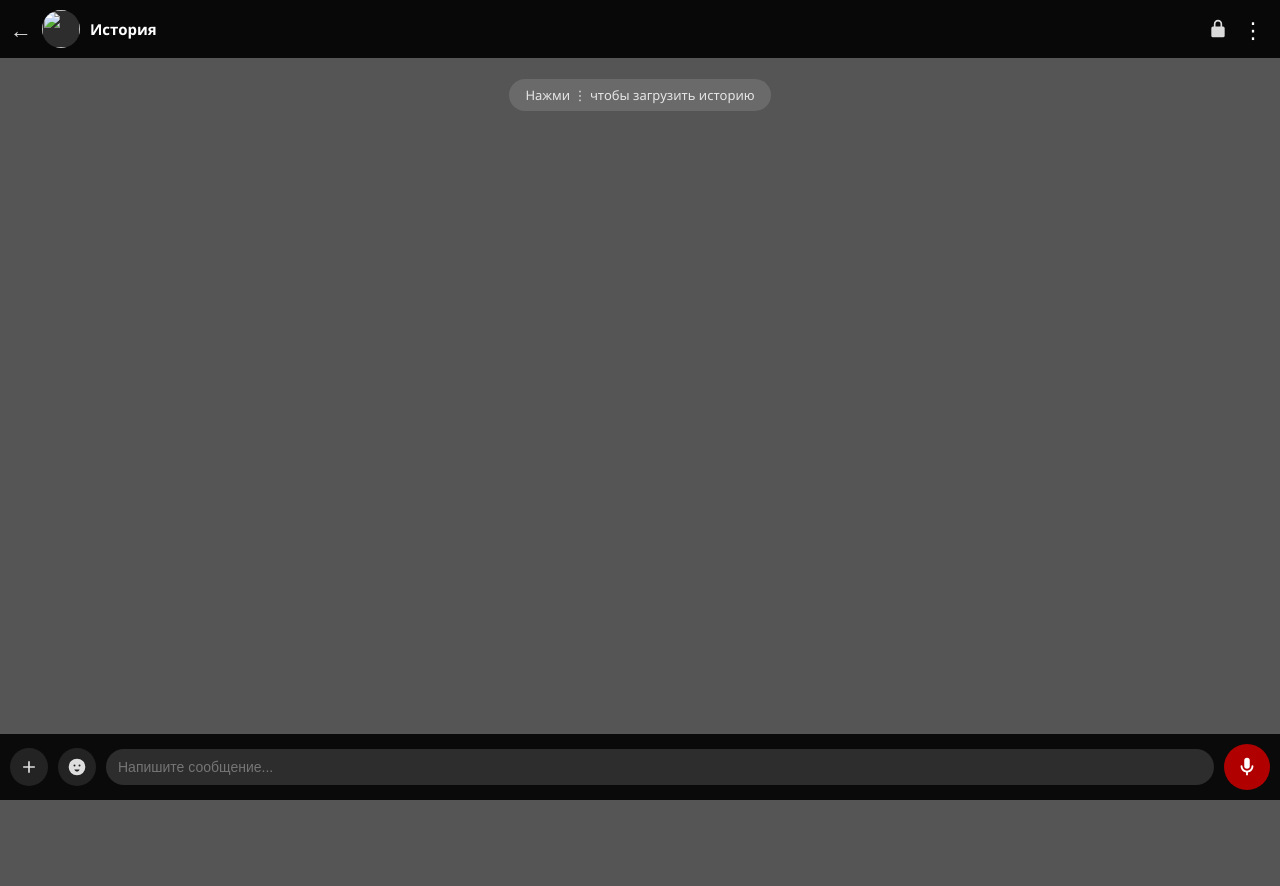
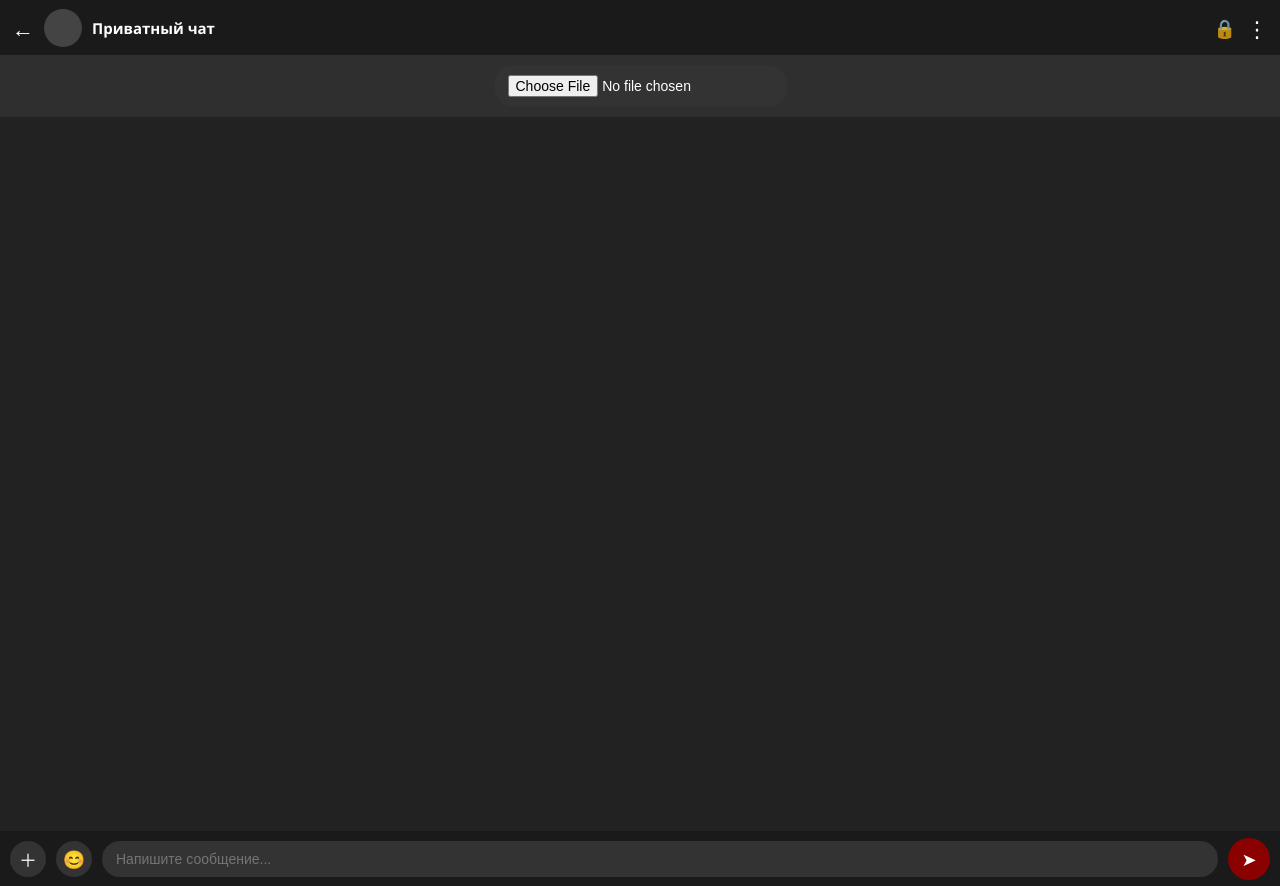
Before and after one commit to reanayou-arch/Horror-Studio, a website: page play.html in a window 1280 px wide. Before the commit the page ends 800 px from the top, so only its background shows below. Drawn offline with Linux system fonts and the light colour scheme.

Commit message:
Update play.html

```diff
--- a/play.html
+++ b/play.html
@@ -4,45 +4,37 @@
   <meta charset="UTF-8" />
   <meta name="viewport" content="width=device-width, initial-scale=1.0">
 
-  <title>Horror-Studio — Чат</title>
+  <title>Horror-Studio — Игра</title>
 
   <style>
     body {
       margin: 0;
       font-family: "Segoe UI", sans-serif;
-      background: #555;
+      background: #222;
       color: white;
-    }
-
-    .overlay {
-      min-height: 100vh;
-      display: flex;
-      flex-direction: column;
     }
 
     /* Верхняя панель */
     .topbar {
+      height: 55px;
+      background: #1a1a1a;
       display: flex;
       align-items: center;
-      padding: 10px;
+      padding: 0 12px;
       gap: 10px;
-      background: rgba(0,0,0,0.90);
-      position: relative;
     }
 
-    .back {
+    .back-btn {
       font-size: 22px;
       cursor: pointer;
-      opacity: 0.85;
     }
 
     .story-avatar {
       width: 38px;
       height: 38px;
       border-radius: 50%;
+      background: #444;
       overflow: hidden;
-      flex-shrink: 0;
-      background: rgba(255,255,255,0.15);
     }
 
     .story-avatar img {
@@ -51,93 +43,34 @@
       object-fit: cover;
     }
 
-    .story-info {
+    .story-title {
       flex: 1;
+      font-size: 15px;
+      font-weight: 600;
     }
 
-    .story-title {
-      font-weight: 700;
-      font-size: 15px;
-    }
-
-    .top-icons {
-      display: flex;
-      align-items: center;
-      gap: 14px;
-      margin-right: 6px;
-    }
-
-    .top-icons svg {
-      width: 20px;
-      height: 20px;
-      fill: white;
-      opacity: 0.85;
+    .lock {
+      font-size: 18px;
+      opacity: 0.8;
     }
 
     .menu-btn {
       font-size: 22px;
       cursor: pointer;
-      user-select: none;
     }
 
-    /* Меню ⋮ */
-    .dropdown {
-      position: absolute;
-      top: 55px;
-      right: 10px;
-      background: rgba(25,25,25,0.97);
-      border-radius: 12px;
-      overflow: hidden;
-      display: none;
-      flex-direction: column;
-      min-width: 200px;
-      z-index: 50;
-    }
-
-    .dropdown button {
+    /* Чат */
+    .chat-area {
+      height: calc(100vh - 110px);
+      overflow-y: auto;
       padding: 12px;
-      border: none;
-      background: none;
-      color: white;
-      font-size: 14px;
-      text-align: left;
-      cursor: pointer;
-    }
-
-    .dropdown button:hover {
-      background: rgba(255,255,255,0.08);
-    }
-
-    input[type="file"] {
-      display: none;
-    }
-
-    /* ЧАТ */
-    .chat {
-      flex: 1;
-      padding: 15px 10px;
-      overflow-y: auto;
-      display: flex;
-      flex-direction: column;
-      gap: 12px;
-    }
-
-    .system {
-      margin: 6px auto;
-      padding: 7px 16px;
-      font-size: 13px;
-      border-radius: 18px;
-      background: rgba(255,255,255,0.15);
-      opacity: 0.85;
-      text-align: center;
-      max-width: 85%;
     }
 
     .msg {
       display: flex;
+      margin: 10px 0;
       align-items: flex-end;
       gap: 8px;
-      max-width: 85%;
     }
 
     .msg.npc {
@@ -146,16 +79,31 @@
 
     .msg.player {
       justify-content: flex-end;
-      margin-left: auto;
+    }
+
+    .bubble {
+      padding: 10px 14px;
+      border-radius: 18px;
+      max-width: 75%;
+      font-size: 14px;
+      line-height: 1.4;
+    }
+
+    .npc .bubble {
+      background: rgba(255,255,255,0.12);
+    }
+
+    .player .bubble {
+      background: rgba(200,0,0,0.55);
     }
 
     .avatar {
-      width: 38px;
-      height: 38px;
+      width: 34px;
+      height: 34px;
       border-radius: 50%;
       overflow: hidden;
+      background: #555;
       flex-shrink: 0;
-      background: rgba(255,255,255,0.15);
     }
 
     .avatar img {
@@ -164,213 +112,120 @@
       object-fit: cover;
     }
 
-    .bubble {
-      padding: 10px 14px;
-      border-radius: 18px;
-      font-size: 14px;
-      line-height: 1.35;
-    }
-
-    .npc .bubble {
-      background: rgba(60,60,60,0.90);
-      border-bottom-left-radius: 6px;
-    }
-
-    .player .bubble {
-      background: rgba(0,120,255,0.75);
-      border-bottom-right-radius: 6px;
-    }
-
-    .name {
-      font-size: 12px;
-      opacity: 0.7;
-      margin-bottom: 2px;
-    }
-
     /* Нижняя панель */
-    .bottom-bar {
+    .input-bar {
+      height: 55px;
+      background: #1a1a1a;
       display: flex;
       align-items: center;
-      padding: 10px;
+      padding: 0 10px;
       gap: 10px;
-      background: rgba(0,0,0,0.88);
     }
 
     .icon-btn {
-      width: 38px;
-      height: 38px;
+      width: 36px;
+      height: 36px;
       border-radius: 50%;
-      border: none;
-      cursor: pointer;
-      background: rgba(255,255,255,0.10);
+      background: #333;
       display: flex;
       align-items: center;
       justify-content: center;
+      font-size: 18px;
+      cursor: pointer;
     }
 
-    .icon-btn svg {
-      width: 20px;
-      height: 20px;
-      fill: white;
-      opacity: 0.85;
-    }
-
-    .msg-input {
+    input {
       flex: 1;
+      padding: 10px 14px;
+      border-radius: 20px;
       border: none;
       outline: none;
-      border-radius: 18px;
-      padding: 10px 12px;
+      background: #333;
+      color: white;
       font-size: 14px;
-      background: rgba(255,255,255,0.14);
-      color: white;
     }
 
     .send-btn {
-      width: 46px;
-      height: 46px;
+      width: 42px;
+      height: 42px;
       border-radius: 50%;
-      border: none;
-      cursor: pointer;
-      background: #b00000;
+      background: darkred;
       display: flex;
       align-items: center;
       justify-content: center;
+      font-size: 18px;
+      cursor: pointer;
     }
 
-    .send-btn svg {
-      width: 22px;
-      height: 22px;
-      fill: white;
+    /* Загрузка */
+    .upload-box {
+      padding: 10px;
+      text-align: center;
+      background: rgba(255,255,255,0.06);
     }
   </style>
 </head>
 
 <body>
-<div class="overlay">
 
   <!-- Верх -->
   <div class="topbar">
-    <div class="back" onclick="goBack()">←</div>
+    <div class="back-btn">←</div>
 
-    <div class="story-avatar">
-      <img id="storyAvatar" src="">
+    <div class="story-avatar" id="storyAvatar"></div>
+
+    <div class="story-title" id="storyTitle">Приватный чат</div>
+
+    <div class="lock">🔒</div>
+    <div class="menu-btn">⋮</div>
   </div>
 
-    <div class="story-info">
-      <div class="story-title" id="storyTitle">История</div>
+  <!-- Загрузка истории -->
+  <div class="upload-box">
+    <input type="file" accept=".json" onchange="loadStory(event)">
   </div>
 
-    <div class="top-icons">
-      <svg viewBox="0 0 24 24">
-        <path d="M12 1a5 5 0 00-5 5v3H6a2 2 0 00-2 2v9
-        a2 2 0 002 2h12a2 2 0 002-2v-9a2 2 0 00-2-2h-1V6
-        a5 5 0 00-5-5zm-3 8V6a3 3 0 016 0v3H9z"/>
-      </svg>
+  <!-- Чат -->
+  <div class="chat-area" id="chat"></div>
 
-      <div class="menu-btn" onclick="toggleMenu()">⋮</div>
-    </div>
+  <!-- Ввод -->
+  <div class="input-bar">
+    <div class="icon-btn">＋</div>
+    <div class="icon-btn">😊</div>
 
-    <div class="dropdown" id="dropdownMenu">
-      <button onclick="openFile()">📂 Загрузить историю</button>
-      <button onclick="saveChat()">💾 Сохранить чат</button>
-    </div>
-  </div>
+    <input id="playerInput" placeholder="Напишите сообщение..." />
 
-  <input id="fileInput" type="file" accept=".json" onchange="loadStory(event)">
-
-  <!-- Чат -->
-  <div class="chat" id="chat">
-    <div class="system">Нажми ⋮ чтобы загрузить историю</div>
-  </div>
-
-  <!-- Низ -->
-  <div class="bottom-bar">
-
-    <button class="icon-btn">
-      <svg viewBox="0 0 24 24">
-        <path d="M11 5h2v14h-2zM5 11h14v2H5z"/>
-      </svg>
-    </button>
-
-    <button class="icon-btn" onclick="insertEmoji()">
-      <svg viewBox="0 0 24 24">
-        <path d="M12 2a10 10 0 100 20 10 10 0 000-20zm-3 7a1.2 1.2 0 110 2.4A1.2 1.2 0 019 9zm6 0a1.2 1.2 0 110 2.4A1.2 1.2 0 0115 9zm-6.2 6h6.4c-.5 1.5-2 2.5-3.2 2.5S9.3 16.5 8.8 15z"/>
-      </svg>
-    </button>
-
-    <input id="messageInput" class="msg-input"
-      placeholder="Напишите сообщение..."
-      oninput="updateSendButton()"
-    />
-
-    <button class="send-btn" onclick="sendMessage()">
-      <svg id="sendIcon" viewBox="0 0 24 24"></svg>
-    </button>
-
-  </div>
-
+    <div class="send-btn" onclick="sendMessage()">➤</div>
   </div>
 
 <script>
+  let storyData = null;
+  let chatHistory = [];
+
+  function addMessage(text, type="npc", avatar=null) {
     const chat = document.getElementById("chat");
-  let storyData = null;
 
-  function goBack() {
-    window.location.href = "author.html";
+    const msg = document.createElement("div");
+    msg.className = "msg " + type;
+
+    if(type === "npc") {
+      const av = document.createElement("div");
+      av.className = "avatar";
+
+      if(avatar) {
+        av.innerHTML = `<img src="${avatar}">`;
       }
 
-  function toggleMenu() {
-    const menu = document.getElementById("dropdownMenu");
-    menu.style.display = menu.style.display === "flex" ? "none" : "flex";
+      msg.appendChild(av);
     }
 
-  function openFile() {
-    toggleMenu();
-    document.getElementById("fileInput").click();
-  }
+    const bubble = document.createElement("div");
+    bubble.className = "bubble";
+    bubble.innerText = text;
 
-  function addSystem(text) {
-    const div = document.createElement("div");
-    div.className = "system";
-    div.innerText = text;
-    chat.appendChild(div);
-  }
-
-  function insertEmoji() {
-    document.getElementById("messageInput").value += "😊";
-    updateSendButton();
-  }
-
-  function updateSendButton() {
-    const input = document.getElementById("messageInput");
-    const icon = document.getElementById("sendIcon");
-
-    if (input.value.trim() === "") {
-      icon.innerHTML = `
-        <path d="M12 14a3 3 0 003-3V5a3 3 0 00-6 0v6a3 3 0 003 3z"/>
-        <path d="M19 11a1 1 0 10-2 0 5 5 0 01-10 0 1 1 0 10-2 0
-        7 7 0 006 6.9V21h2v-3.1A7 7 0 0019 11z"/>
-      `;
-    } else {
-      icon.innerHTML = `
-        <path d="M2 21l21-9L2 3v7l15 2-15 2z"/>
-      `;
-    }
-  }
-
-  function sendMessage() {
-    const input = document.getElementById("messageInput");
-    const text = input.value.trim();
-    if (!text) return;
-
-    const msg = document.createElement("div");
-    msg.className = "msg player";
-    msg.innerHTML = `<div class="bubble">${text}</div>`;
+    msg.appendChild(bubble);
     chat.appendChild(msg);
 
-    input.value = "";
-    updateSendButton();
     chat.scrollTop = chat.scrollHeight;
   }
 
@@ -379,41 +234,69 @@
     if (!file) return;
 
     const reader = new FileReader();
-    reader.onload = e => {
+    reader.onload = function(e) {
       storyData = JSON.parse(e.target.result);
-      startStory();
+
+      document.getElementById("storyTitle").innerText = storyData.title;
+
+      // аватар истории
+      if(storyData.avatar){
+        document.getElementById("storyAvatar").innerHTML =
+          `<img src="${storyData.avatar}">`;
+      }
+
+      addMessage("Начало истории: " + storyData.setup.startSituation, "npc");
+
+      chatHistory.push({
+        role: "system",
+        content: storyData.setup.startSituation
+      });
     };
+
     reader.readAsText(file);
   }
 
-  function startStory() {
-    chat.innerHTML = "";
+  async function sendMessage() {
+    const input = document.getElementById("playerInput");
+    const text = input.value.trim();
+    if (!text) return;
 
-    document.getElementById("storyTitle").innerText = storyData.title;
+    addMessage(text, "player");
+    input.value = "";
 
-    if (storyData.storyAvatar) {
-      document.getElementById("storyAvatar").src = storyData.storyAvatar;
+    chatHistory.push({ role: "user", content: text });
+
+    // 🔥 запрос на Render сервер
+    const response = await fetch("https://horror-studio.onrender.com/chat", {
+      method: "POST",
+      headers: { "Content-Type": "application/json" },
+      body: JSON.stringify({
+        messages: chatHistory,
+        characters: storyData.characters
+      })
+    });
+
+    const data = await response.json();
+
+    let replyText = data.reply;
+
+    // пытаемся распарсить JSON
+    try {
+      const parsed = JSON.parse(replyText);
+
+      const npcName = parsed.character;
+      const npcMessage = parsed.message;
+
+      const npc = storyData.characters.find(c => c.name === npcName);
+
+      addMessage(npcMessage, "npc", npc?.avatar);
+
+      chatHistory.push({ role: "assistant", content: npcMessage });
+
+    } catch {
+      addMessage(replyText, "npc");
     }
-
-    addSystem("Начало истории:");
-    addSystem(storyData.setup.startSituation);
   }
-
-  function saveChat() {
-    alert("Сохранение чата будет позже.");
-  }
-
-  window.onload = function() {
-    const saved = localStorage.getItem("horror_story");
-    if (saved) {
-      storyData = JSON.parse(saved);
-      startStory();
-    }
-
-    updateSendButton();
-  };
-
-  updateSendButton();
 </script>
 
 </body>
```
Lines whose indentation alone changed are shown as unchanged.
